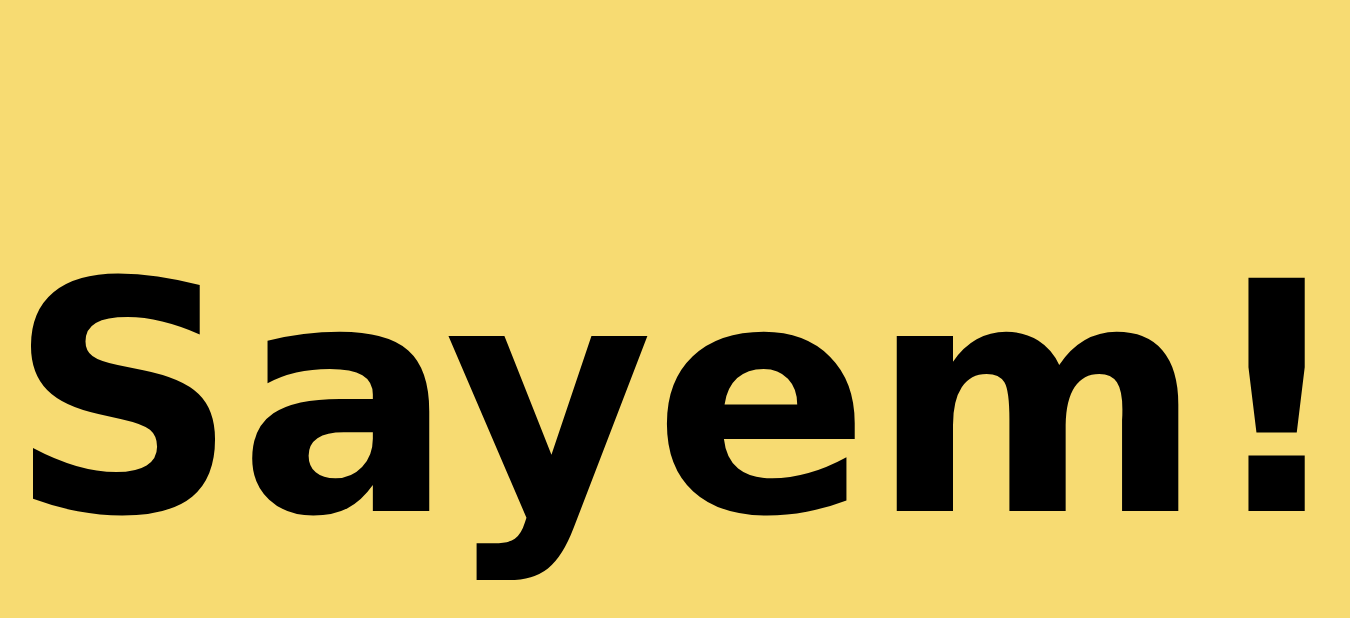
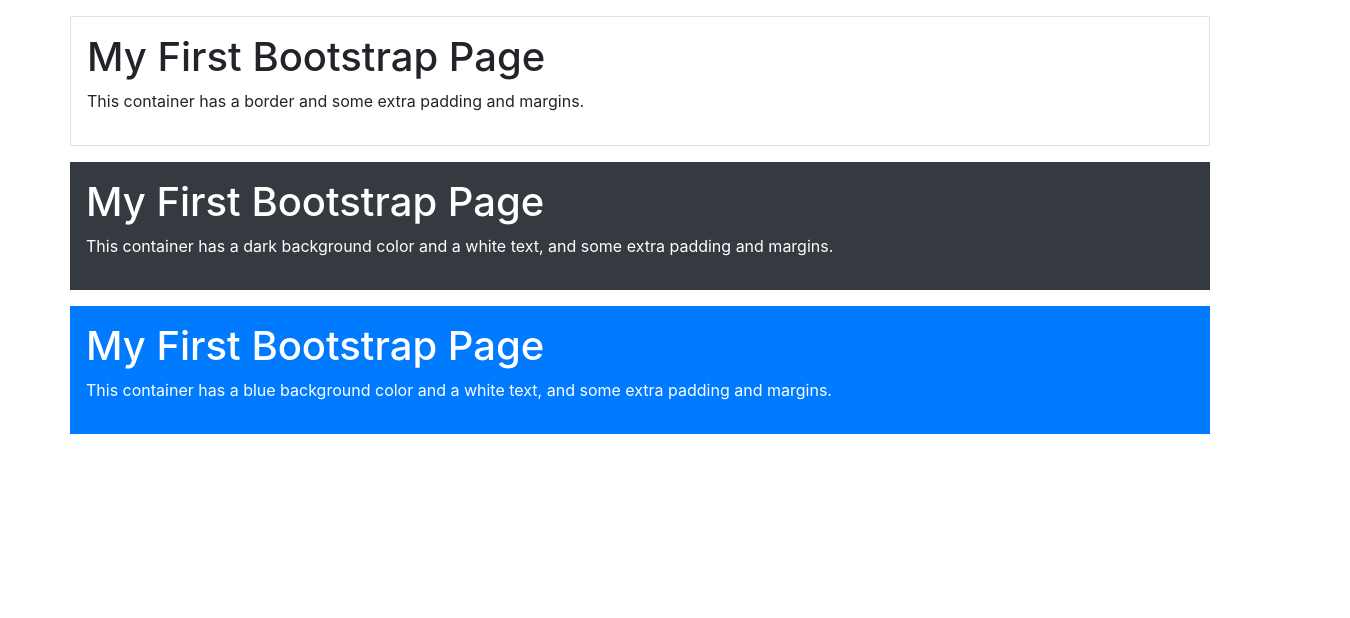
Before and after one commit to Sayemlol/sayemsite, a plain HTML site: page index.html in a window 1280 px wide. Shown: the whole page, 1350 px wide, since content can reach past the window. Drawn offline with nearby package versions, Linux system fonts and the light colour scheme.

Commit message:
Update index.html

```diff
--- a/index.html
+++ b/index.html
@@ -1,14 +1,30 @@
 <!DOCTYPE html>
-<html>
-   <head>
-      <title>Sayem!</title>
-   </head>
-   <body>
-      <style>
-body{
-  background: #F7DB72;
-}
-      </style>
-      <h1 style="font-family:verdana; font-size:2000%">Sayem!</h1>
-    </body>
+<html lang="en">
+<head>
+  <title>Bootstrap Example</title>
+  <meta charset="utf-8">
+  <meta name="viewport" content="width=device-width, initial-scale=1">
+  <link rel="stylesheet" href="https://maxcdn.bootstrapcdn.com/bootstrap/4.5.2/css/bootstrap.min.css">
+  <script src="https://ajax.googleapis.com/ajax/libs/jquery/3.5.1/jquery.min.js"></script>
+  <script src="https://cdnjs.cloudflare.com/ajax/libs/popper.js/1.16.0/umd/popper.min.js"></script>
+  <script src="https://maxcdn.bootstrapcdn.com/bootstrap/4.5.2/js/bootstrap.min.js"></script>
+</head>
+<body>
+
+<div class="container p-3 my-3 border">
+  <h1>My First Bootstrap Page</h1>
+  <p>This container has a border and some extra padding and margins.</p>
+</div>
+
+<div class="container p-3 my-3 bg-dark text-white">
+  <h1>My First Bootstrap Page</h1>
+  <p>This container has a dark background color and a white text, and some extra padding and margins.</p>
+</div>
+
+<div class="container p-3 my-3 bg-primary text-white">
+  <h1>My First Bootstrap Page</h1>
+  <p>This container has a blue background color and a white text, and some extra padding and margins.</p>
+</div>
+
+</body>
 </html>
```
